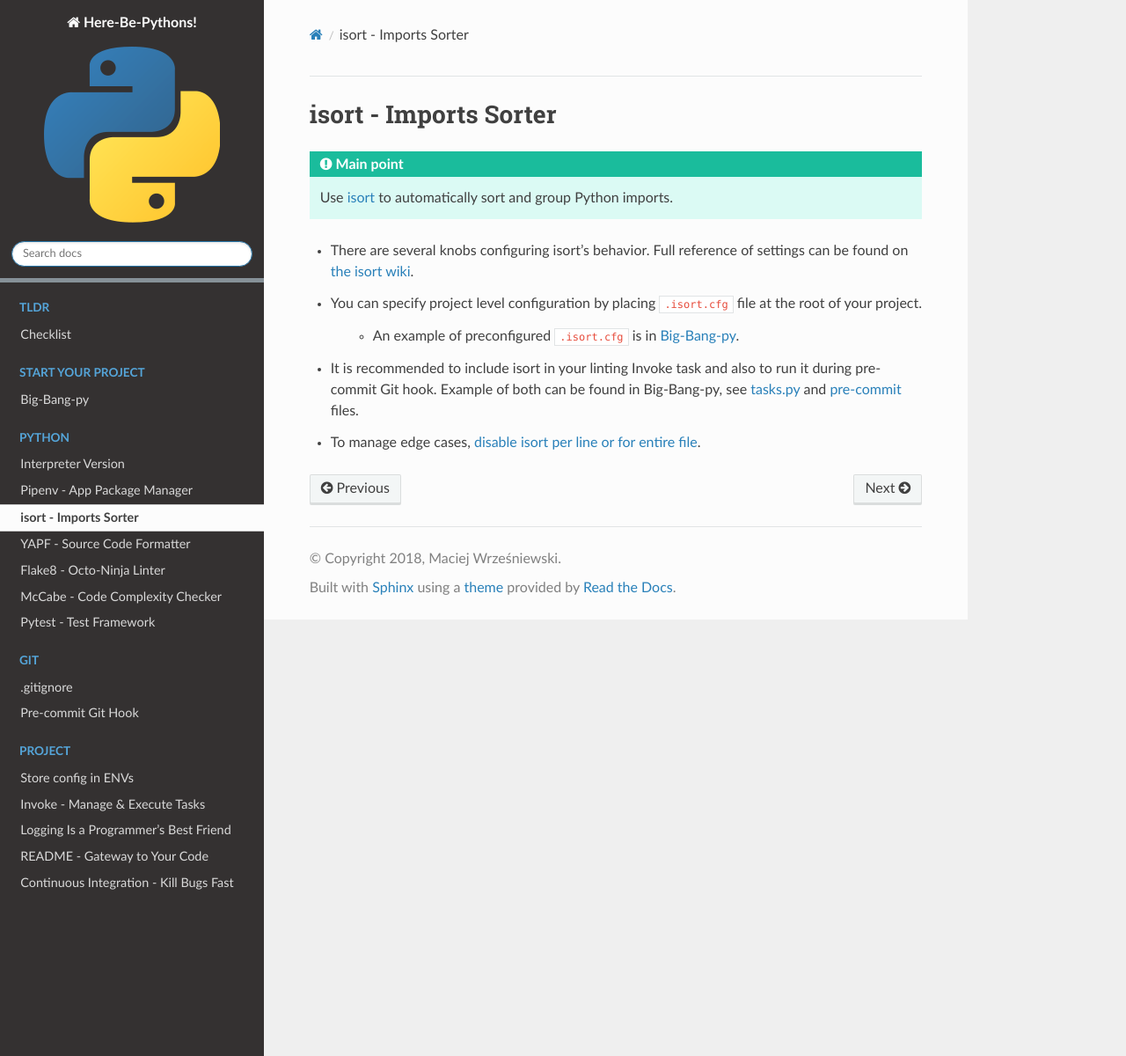
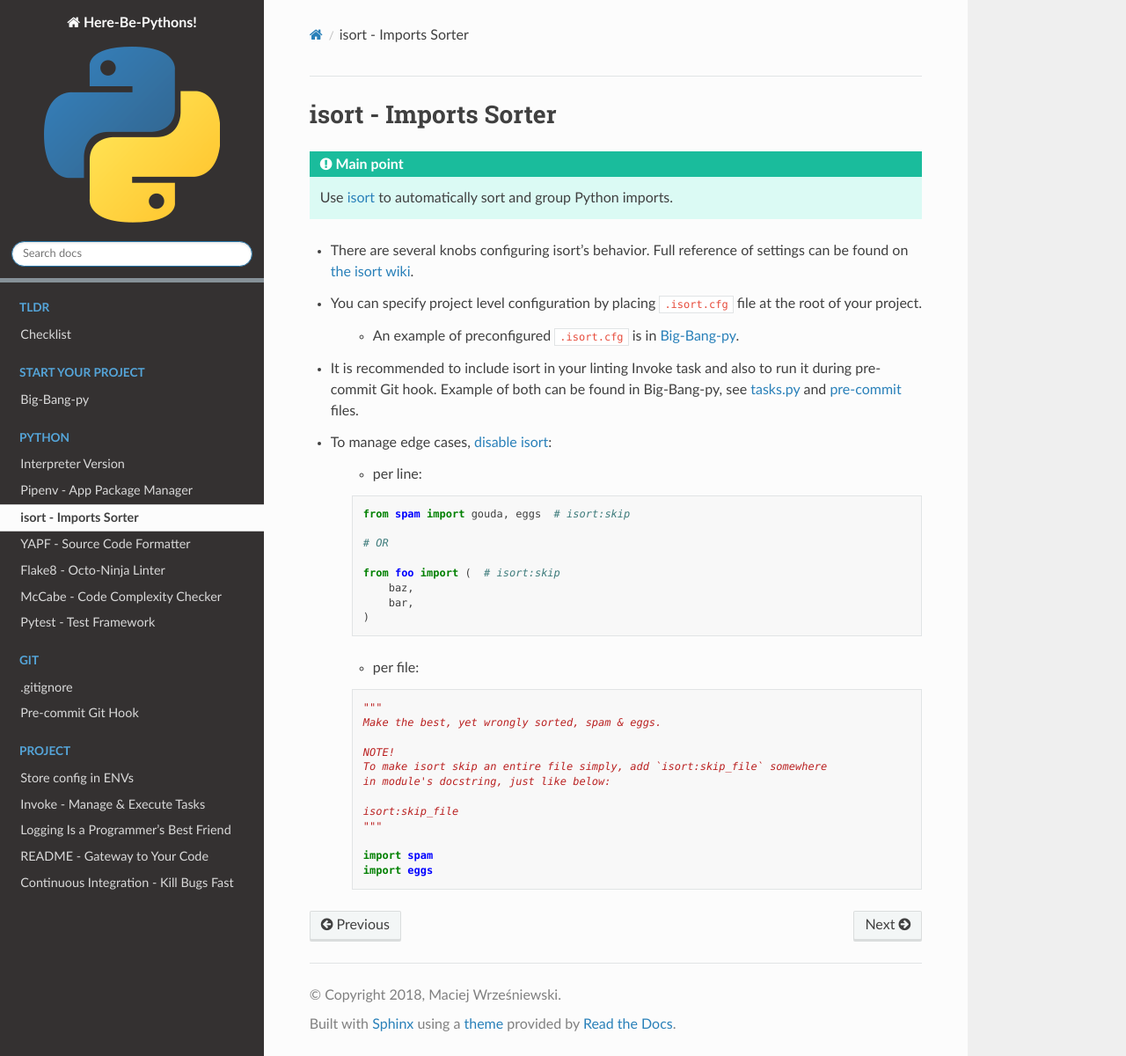
Before and after one commit to RTBHOUSE/here-be-pythons, a Sphinx documentation site: the page built from docs/source/python/isort.rst, in a window 1280 px wide and 1200 px high. Shown: the whole window at 88% size. Built offline with Sphinx 7.4.7 and the Read the Docs theme 2.0.0, drawn with Linux system fonts in a browser that asks for light colours.

Commit message:
Improve information about managing isort edge cases

```diff
--- a/docs/source/python/isort.rst
+++ b/docs/source/python/isort.rst
@@ -17,4 +17,34 @@
 
 + It is recommended to include isort in your linting Invoke task and also to run it during pre-commit Git hook. Example of both can be found in Big-Bang-py, see `tasks.py <https://github.com/RTBHOUSE/big-bang-py/blob/master/%7B%7Bcookiecutter.project_dir%7D%7D/tasks.py#L41-L46>`_ and `pre-commit <https://github.com/RTBHOUSE/big-bang-py/blob/master/%7B%7Bcookiecutter.project_dir%7D%7D/hooks/pre-commit#L36-L45>`_ files.
 
-+ To manage edge cases, `disable isort per line or for entire file <https://github.com/timothycrosley/isort#skip-processing-of-imports-outside-of-configuration>`_.
++ To manage edge cases, `disable isort <https://github.com/timothycrosley/isort#skip-processing-of-imports-outside-of-configuration>`_:
+
+    + per line:
+
+    .. code-block:: python
+
+        from spam import gouda, eggs  # isort:skip
+
+        # OR
+
+        from foo import (  # isort:skip
+            baz,
+            bar,
+        )
+
+    + per file:
+
+    .. code-block:: python
+
+        """
+        Make the best, yet wrongly sorted, spam & eggs.
+
+        NOTE!
+        To make isort skip an entire file simply, add `isort:skip_file` somewhere
+        in module's docstring, just like below:
+
+        isort:skip_file
+        """
+
+        import spam
+        import eggs
```
